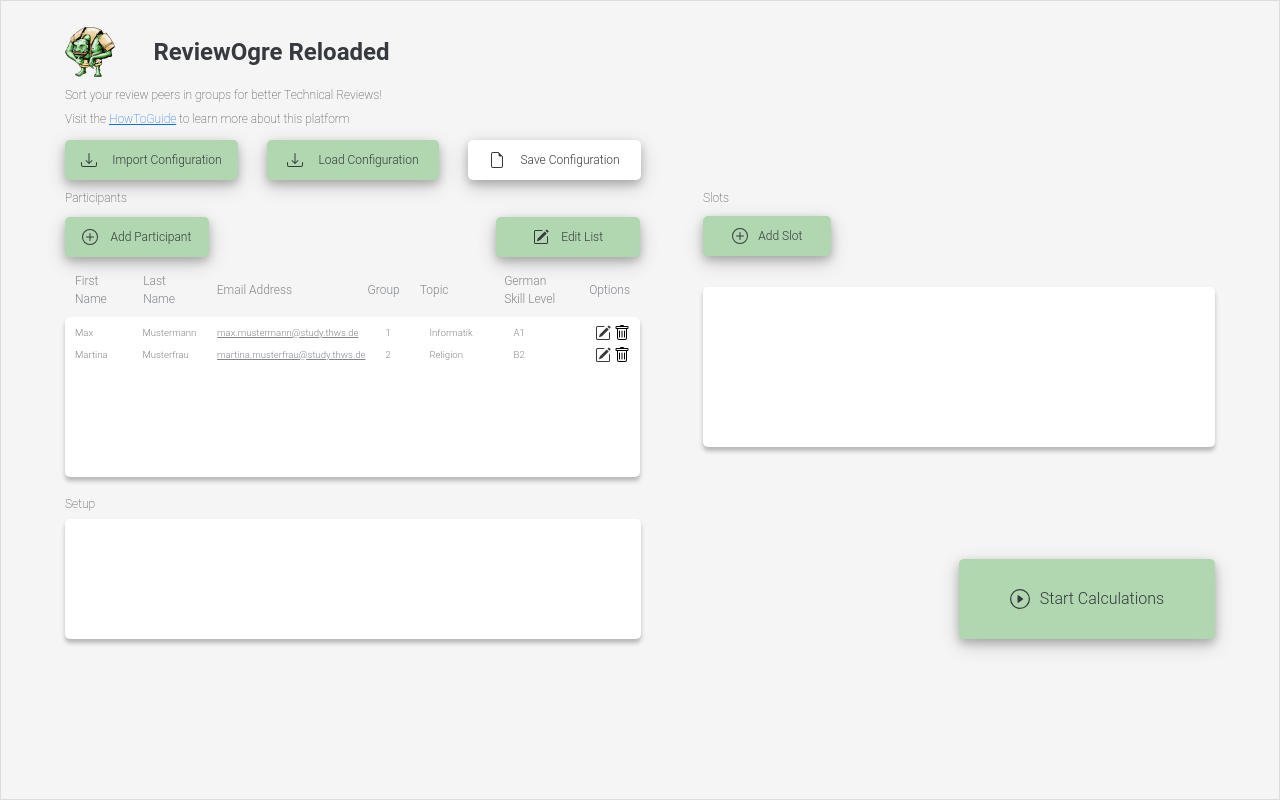
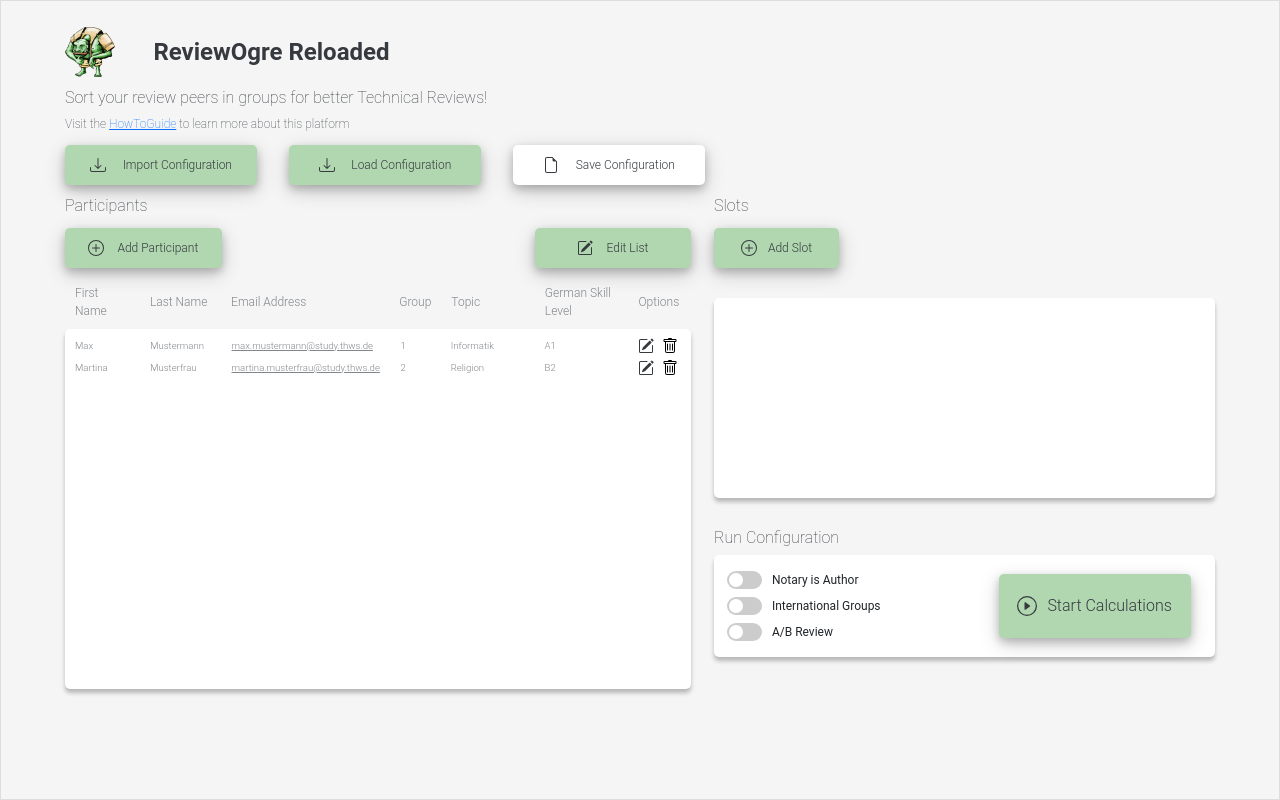
Before and after one commit to RichardWuensch/ReviewOgre, a React (Create React App) app: page / in a window 1280 px wide. Built offline with nearby package versions, Linux system fonts and the light colour scheme.

Commit message:
Feature: Run Configuration, Window refactoring, styling changes

```diff
--- a/src/components/modals/deleteParticipantModal.css
+++ b/src/components/modals/deleteParticipantModal.css
@@ -40,7 +40,7 @@
     align-items: center;
     text-align: center;
 }
-.title-subheadline{
+.delete-title-subheadline{
     font-family: 'Roboto', sans-serif;
     font-style: normal;
     font-weight: 100;
@@ -56,7 +56,7 @@
 .confirm-button{
     display: flex;
     align-items: center;
-    justify-content: center-end;
+    justify-content: flex-end;
     margin-top: 20px;
     padding-left: 10%;
     padding-right: 10%;
--- a/src/components/modals/deleteParticipantModal.js
+++ b/src/components/modals/deleteParticipantModal.js
@@ -34,12 +34,12 @@ function deleteParticipantModal (props, onClose, onSave, onHide, multiple) {
                     <div className={'text-container'}>
                         {props.multiple
                           ? (
-                                <h2 className={'title-subheadline'}>Are you sure you want to delete the selected Participants?</h2>
+                                <h2 className={'delete-title-subheadline'}>Are you sure you want to delete the selected Participants?</h2>
                             )
                           : (
-                                <h2 className={'title-subheadline'}>Are you sure you want to delete this Participant?</h2>
+                                <h2 className={'delete-title-subheadline'}>Are you sure you want to delete this Participant?</h2>
                             )}
-                        <span className={'title-subheadline'} style={{ fontSize: 12 }}>This Action can&lsquo;t be undone.</span>
+                        <span className={'delete-title-subheadline'} style={{ fontSize: 12 }}>This Action can&lsquo;t be undone.</span>
                     </div>
                     <div className={'footer'}>
                         <button className={'confirm-button'}>
--- a/src/components/window/MainPage.css
+++ b/src/components/window/MainPage.css
@@ -21,7 +21,7 @@
     display: flex;
     margin-top: 1%;
     margin-bottom: 1%;
-    width: 45vw;
+    width: 50vw;
     justify-content: space-between;
 }
 
@@ -75,22 +75,22 @@
 
 .participant-slots-container{
     display:flex;
-    justify-content: space-between;
+    height: 60vh;
 }
-
-.setup-start-container{
-    display:flex;
-    margin-top: 10px;
-    justify-content: space-between;
+.slots-setup-container{
+    flex-direction: column;
+    width: 40vw;
 }
-
+.start-button-container{
+    margin: 0 5% 0 5%;
+}
 .button-start{
     display: flex;
     align-self: end;
     align-items: center;
     justify-content: center;
-    width: 20vw;
-    height: 10vh;
+    width: 15vw;
+    height: 8vh;
     background: #B0D7AF;
     border-radius: 5px;
     border-style: none;
--- a/src/components/window/MainPage.js
+++ b/src/components/window/MainPage.js
@@ -4,6 +4,7 @@ import './setup_window.css';
 import './checkboxstyling.css';
 import ParticipantsWindow from './participants_window';
 import SlotsWindow from './slots_window';
+import '../modals/SlotModal.css';
 import logo from '../../assets/media/favicon_ogre.png';
 import download from '../../assets/media/download.svg';
 import file from '../../assets/media/file-earmark.svg';
@@ -46,23 +47,58 @@ function MainPage (props) {
             <div className={'participant-slots-container'}>
                 <ParticipantsWindow listAllParticipants={props.listAllParticipants}/>
                 {/* replace with component */}
-                <SlotsWindow />
-                {/* end */}
-            </div>
-            <div className={'setup-start-container'}>
-                {/* replace with component */}
-                <div className={'setupWindow'}>
-                    <h2 className={'title-subheadline'}>Setup</h2>
-                    <div className={'setupContainer'}></div>
+                <div className={'slots-setup-container'}>
+                    <SlotsWindow />
+                    <div className={'setupWindow'}>
+                        <h2 className={'title-subheadline'}>Run Configuration</h2>
+                        <div className={'setupContainer'}>
+                            <div className={'radio-container'}>
+                                <div className={'setupItems'}>
+                                    <label className={'switch'}>
+                                        <input type="checkbox" onClick={handleNotaryIsAuthorChange}/>
+                                        <span className={'slider round'}></span>
+                                    </label>
+                                    <span style={{ paddingLeft: 10 }}>Notary is Author</span>
+                                </div>
+                                <div className={'setupItems'}>
+                                    <label className={'switch'}>
+                                        <input type="checkbox" onClick={handleModeratorNotReviewerChange}/>
+                                        <span className={'slider round'}></span>
+                                    </label>
+                                    <span style={{ paddingLeft: 10 }}>International Groups</span>
+                                </div>
+                                <div className={'setupItems'} style={{ paddingBottom: '0' }}>
+                                    <label className={'switch'}>
+                                        <input type="checkbox" onClick={handleABReviewChange}/>
+                                        <span className={'slider round'}></span>
+                                    </label>
+                                    <span style={{ paddingLeft: 10 }}>A/B Review</span>
+                                </div>
+                            </div>
+                            <div className={'start-button-container'}>
+                                <button className={'button-start'} onClick={runAlgorithm}>
+                                    <img src={start} alt={'startCalculationsIcon'} height={20} width={20} />
+                                    <span className={'button-start-text'}>Start Calculations</span>
+                                </button>
+                            </div>
+                        </div>
+                    </div>
                 </div>
                 {/* end */}
-                <button className={'button-start'} onClick={runAlgorithm}>
-                    <img src={start} alt={'startCalculationsIcon'} height={20} width={20} />
-                    <span className={'button-start-text'}>Start Calculations</span>
-                </button>
             </div>
         </div>
   );
+}
+function handleNotaryIsAuthorChange () {
+  console.log('Notary is Author');
+}
+
+function handleModeratorNotReviewerChange () {
+  console.log('Moderator not Reviewer');
+}
+
+function handleABReviewChange () {
+  console.log('A/B Review');
 }
 
 const configuration = new Configuration();
--- a/src/components/window/participants_window.css
+++ b/src/components/window/participants_window.css
@@ -1,6 +1,6 @@
 .participantsWindow{
-    margin: 0 0 0;
-    width: 50%;
+    margin: 0 2% 0 0;
+    width: 50vw;
 }
 .participant-button-container{
     display:flex;
@@ -34,7 +34,7 @@
     font-weight: 300;
     font-size: 1.2em;
     color: #82868B;
-    height: 20vh;
+    height:75%;
     border-radius: 5px;
     padding: 1% 0 1% 0;
     background: linear-gradient(0deg, #FFFFFF, #FFFFFF), linear-gradient(0deg, #FFFFFF, #FFFFFF), #FFFFFF;
@@ -43,6 +43,7 @@
 .participant-table{
     width: 100%;
     border-style: none;
+    font-size: 1em;
  }
  .column-firstName{
      width: 12%;
--- a/src/components/window/participants_window.js
+++ b/src/components/window/participants_window.js
@@ -94,7 +94,7 @@ function ParticipantsWindow (props) {
     console.log('Delete successful');
   }
   function handleSaveEditAddParticipant () {
-    console.log('Add/Edit Participant successful')
+    console.log('Add/Edit Participant successful');
   }
 
   return (
--- a/src/components/window/setup_window.css
+++ b/src/components/window/setup_window.css
@@ -1,11 +1,21 @@
 .setupWindow{
-    margin-right: 2%;
-    width: 45vw;
+    margin: 6% 0 0 0;
+    font-size: 1em;
 }
 .setupContainer{
-    margin-top: 1%;
-    height: 15vh;
+    display: flex;
+    align-items: center;
+    justify-content: space-between;
+    padding: 2vh 0 2vh 1vw;
     border-radius: 5px;
     background: linear-gradient(0deg, #FFFFFF, #FFFFFF), linear-gradient(0deg, #FFFFFF, #FFFFFF), #FFFFFF;
     box-shadow: 0 4px 4px rgba(0, 0, 0, 0.25);
 }
+.setupItems{
+    font-size: 1.5em;
+    padding-bottom: 5%;
+}
+.radio-container{
+    display: flex;
+    flex-direction: column;
+}
--- a/src/components/window/slots_window.css
+++ b/src/components/window/slots_window.css
@@ -1,10 +1,7 @@
-.slotsWindow{
-    width: 40vw;
-}
 .slots-button-container{
     display:flex;
     justify-content: space-between;
-    margin: 10px 0;
+    margin: 2.5% 0;
 }
 .button-container-green-slots {
     display: flex;
@@ -21,7 +18,7 @@
 
 .slots-list-container{
     margin-top: 6%;
-    height: 20vh;
+    height: 25vh;
     border-radius: 5px;
     background: linear-gradient(0deg, #FFFFFF, #FFFFFF), linear-gradient(0deg, #FFFFFF, #FFFFFF), #FFFFFF;
     box-shadow: 0 4px 4px rgba(0, 0, 0, 0.25);
```
